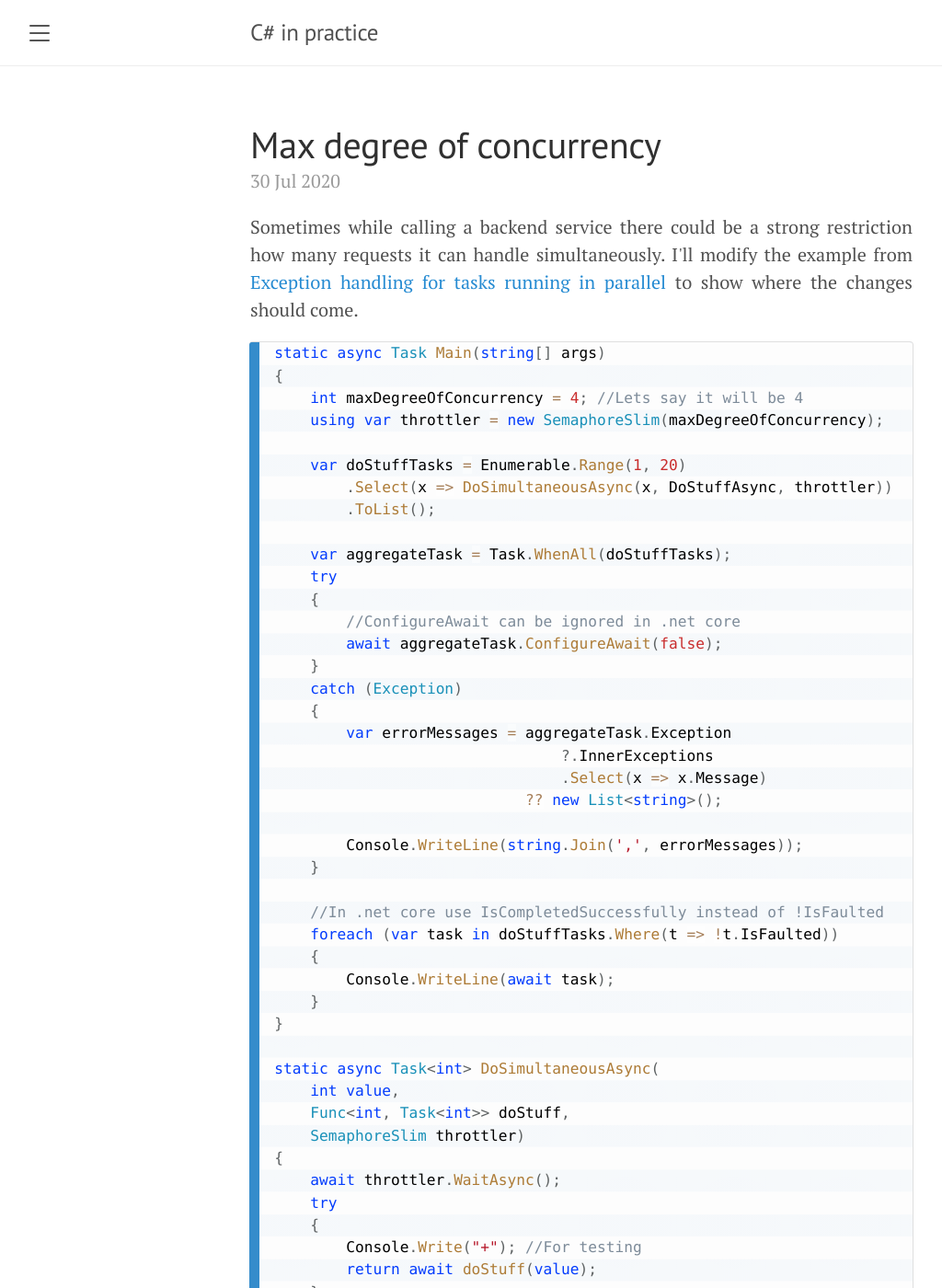
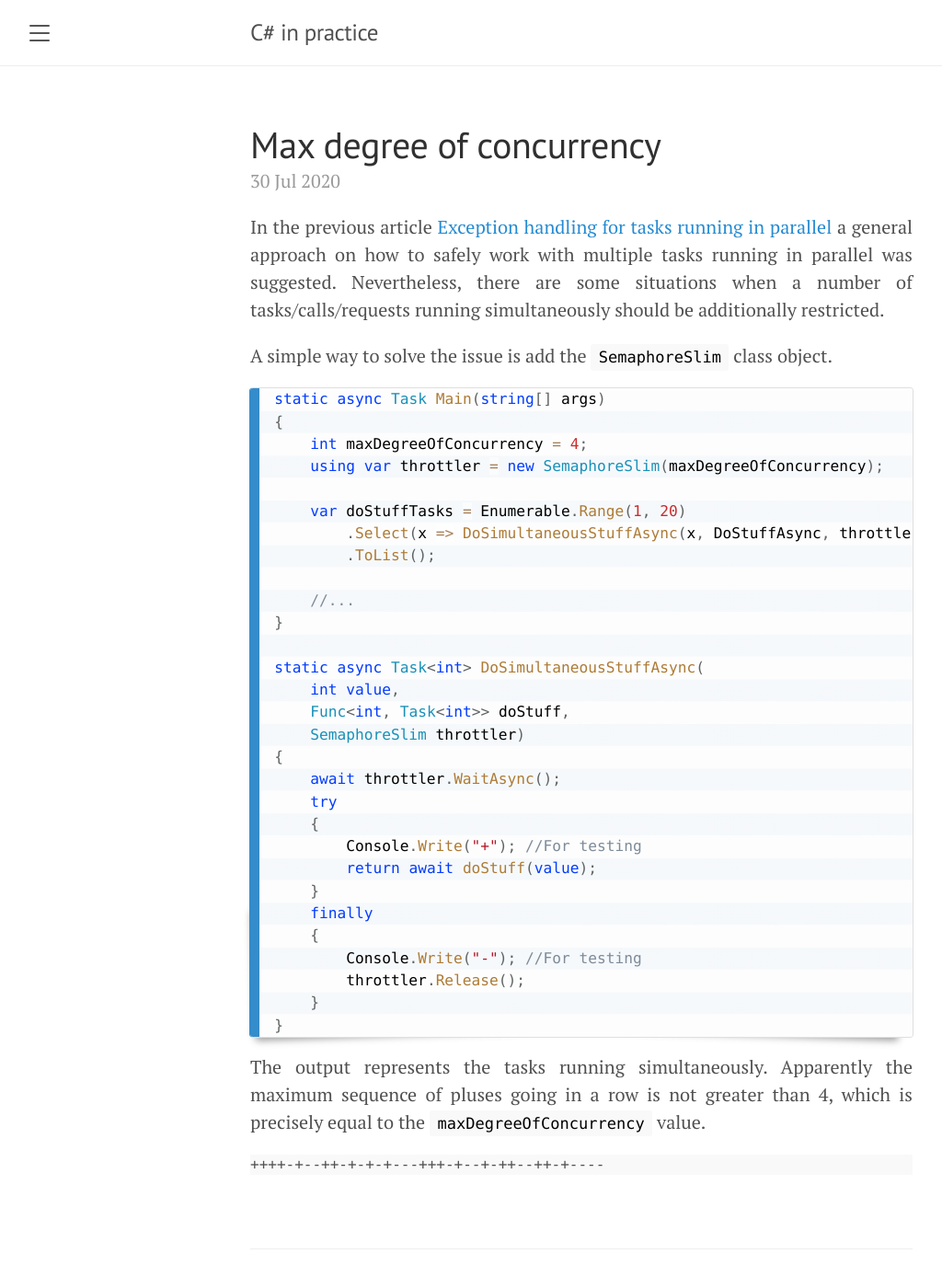
Before and after one commit to akovanev/kovanev.github.io, a Jekyll site: the page built from _posts/2020-07-30-Max-degree-of-concurrency.md, in a window 1280 px wide and 1400 px high. Shown: the whole window at 92% size, without its empty margins (8-1032 px from the left). Built offline with Jekyll 4.4.1, drawn with Linux system fonts in a browser that asks for light colours; some of the changed text lies outside the part shown.

Commit message:
concurrency  article text updates

```diff
--- a/_posts/2020-07-30-Exception-handling-for-tasks-running-in-parallel.md
+++ b/_posts/2020-07-30-Exception-handling-for-tasks-running-in-parallel.md
@@ -10,7 +10,7 @@ One of the step-by-step algorithms based on the <code>Task.WhenAll</code> method
 1. Create a collection of tasks.
 2. For that collection create an aggregate task using <code>Task.WhenAll</code>.
 3. <code>await</code> the aggregate task inside a <code>try-catch</code> block. <br>
-I would strongly recommend to additionally read  Stephen Cleary <a href="https://blog.stephencleary.com/2016/12/eliding-async-await.html">article</a>, in particular, its exceptions section.
+I would strongly recommend to additionally read  the Stephen Cleary <a href="https://blog.stephencleary.com/2016/12/eliding-async-await.html">article</a>, in particular, its exceptions section.
 4. Handle the aggregate task inner exceptions within the <code>catch</code> block.
 5. Iterate on completed tasks.
 
--- a/_posts/2020-07-30-Max-degree-of-concurrency.md
+++ b/_posts/2020-07-30-Max-degree-of-concurrency.md
@@ -3,41 +3,23 @@ layout: post
 title: Max degree of concurrency
 ---
 
-<p>Sometimes while calling a backend service there could be a strong restriction how many requests it can handle simultaneously. I'll modify the example from <a href="/2020/07/30/Exception-handling-for-tasks-running-in-parallel">Exception handling for tasks running in parallel</a> to show where the changes should come.</p>
+In the previous article <a href="/2020/07/30/Exception-handling-for-tasks-running-in-parallel">Exception handling for tasks running in parallel</a> a general approach on how to safely work with multiple tasks running in parallel was suggested. Nevertheless, there are some situations when a number of tasks/calls/requests running simultaneously should be additionally restricted.
+
+A simple way to solve the issue is add the <code>SemaphoreSlim</code> class object.
 
 <pre><code class="language-cs">static async Task Main(string[] args)
 {
-    <b>int maxDegreeOfConcurrency = 4; //Lets say it will be 4</b>
-    <b>using var throttler = new SemaphoreSlim(maxDegreeOfConcurrency);</b>
+    int maxDegreeOfConcurrency = 4;
+    using var throttler = new SemaphoreSlim(maxDegreeOfConcurrency);
 
-    var doStuffTasks = Enumerable.Range(1, <b>20</b>)
-        .Select(<b>x => DoSimultaneousAsync(x, DoStuffAsync, throttler)</b>)
+    var doStuffTasks = Enumerable.Range(1, 20)
+        .Select(x => DoSimultaneousStuffAsync(x, DoStuffAsync, throttler))
         .ToList();
 
-    var aggregateTask = Task.WhenAll(doStuffTasks);
-    try
-    {
-        //ConfigureAwait can be ignored in .net core
-        await aggregateTask.ConfigureAwait(false);
-    }
-    catch (Exception)
-    {
-        var errorMessages = aggregateTask.Exception
-                                ?.InnerExceptions
-                                .Select(x =&gt; x.Message)
-                            ?? new List&lt;string&gt;();
-
-        Console.WriteLine(string.Join(',', errorMessages));
-    }
-
-    //In .net core use IsCompletedSuccessfully instead of !IsFaulted
-    foreach (var task in doStuffTasks.Where(t =&gt; !t.IsFaulted))
-    {
-        Console.WriteLine(await task);
-    }
+    //...
 }
 
-<b>static async Task&lt;int&gt; DoSimultaneousAsync(
+static async Task&lt;int&gt; DoSimultaneousStuffAsync(
     int value,
     Func&lt;int, Task&lt;int&gt;&gt; doStuff,
     SemaphoreSlim throttler)
@@ -53,19 +35,7 @@ title: Max degree of concurrency
         Console.Write("-"); //For testing
         throttler.Release();
     }
-}</b>
-
-static async Task&lt;int&gt; DoStuffAsync(int value)
-{
-    await Task.Delay(1);
-
-    if (value % 3 == 0)
-        throw new ArgumentException(value.ToString(), nameof(value));
-
-    return value;
 }</code></pre>
 
-<p>Here is the output</p>
+The output represents the tasks running simultaneously. Apparently the maximum sequence of pluses going in a row is not greater than 4, which is precisely equal to the <code>maxDegreeOfConcurrency</code> value.
 <pre><code class="nohighlight">++++-+--++-+-+-+---+++-+--+-++--++-+----</code></pre>
-
-<p>So there was no sequence of pluses going in a row more than the defined <code>maxDegreeOfConcurrency</code> value.</p>
```
